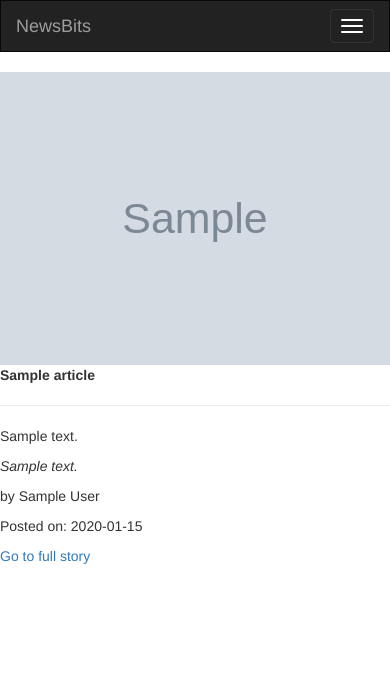
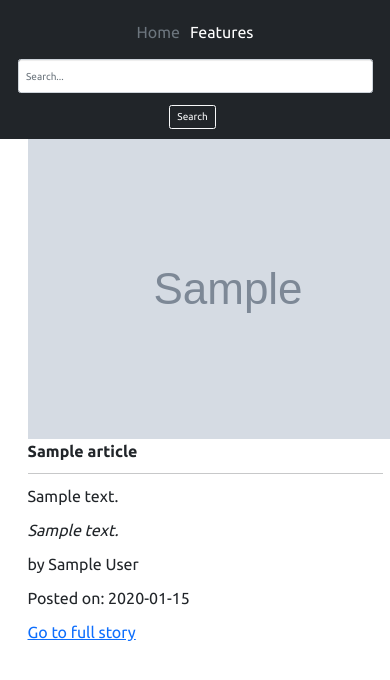
Before and after one commit to Wakarende/NewsBits, a Flask app: template app/templates/articles.html in a window 390 px wide; the page is wider, and only the part inside the window is pictured. Shown: the top 680 px of that part. Run offline with Flask 2, Linux system fonts and the light colour scheme; the template is opened without the code that fills it: most values are stand-ins (such as "Sample title", 1, 10 or a date in 2020); grey boxes marked "Sample" are stand-in pictures; some libraries are stand-ins or nearby versions.

Commit message:
add styling to sources page

```diff
--- a/app/__init__.py
+++ b/app/__init__.py
@@ -18,8 +18,8 @@ def create_app(config_name):
   from .main import main as main_blueprint
   app.register_blueprint(main_blueprint)
 
-  # setting config
-  from .requests import configure_request
+  #setting config
+  from .request import configure_request
   configure_request(app)
 
   return app
--- /dev/null
+++ b/app/static/css/index.css
@@ -0,0 +1,15 @@
+body{
+
+  font-size: medium;
+  font-family: 'Ubuntu',
+    sans-serif;
+}
+.category {
+  border: solid black 1px;
+  padding: 5px;
+}
+
+.index-disp{
+  box-shadow: 0 4px 8px 0 rgba(0, 0, 0, 0.2),
+  0 6px 20px 0 rgba(0, 0, 0, 0.19);
+}
--- a/app/templates/articles.html
+++ b/app/templates/articles.html
@@ -1,49 +1,30 @@
 {% extends 'base.html'%}
+{% import 'macro.html' as macro %}
+<!-- {% import 'macro.html' as macro %}  -->
 <html>
   <head>
     <meta charset="UTF-8">
-    {
+    <link href="https://cdn.jsdelivr.net/npm/bootstrap@5.0.0-beta3/dist/css/bootstrap.min.css" rel="stylesheet"
+  integrity="sha384-eOJMYsd53ii+scO/bJGFsiCZc+5NDVN2yr8+0RDqr0Ql0h+rP48ckxlpbzKgwra6" crossorigin="anonymous">
   </head>
   <body>
     <!-- Content block -->
     {% block content %}
-    <!-- <div class="container">
-    {% for article in articles %}
-      <div class="col-md-4">
-          <img src="{{article.image}}" alt="" class="img-responsive" alt="article image">
-          <h4>{{article.title}}</h4>
-          <p>{{article.author}}</p>
-          <p>{{article.description}}</p>
-          <p>Published on: {{article.publishedAt}}</p>
-          <a href="{{article.url}}" class="card-link">Read Article</a>
+      <!-- {% for article in articles %}
+            <img class="fadeInUp details" src="{{article.image}}" width="100%">
+            <p><strong>{{ article.title }}</strong></p><hr>
+            <p>{{ article.description }}</p>
+              <p><em>{{article.content}}</em></p>
+              <p class="font-weight-normal">by {{article.author}}</p>
+                <p>Posted on: {{article.publishedAt[:10]}}</p>
+              <p><a href="{{ article.url }}">Go to full story</a></p>
+      {% endfor %} -->
+      <div class="container">
+         <ul>
+        {{ macro.displayArticles(article)}}
+      </ul>
       </div>
-    {% endfor %}
-    </div> -->
-    {% for articles_item in articles %}
-     <div class="row" id="article-row">
-        <div class="col-md-5">
-          <img class="fadeInUp details" src="{{articles_item.urlToImage}}" width="100%">
-        </div>
 
-        <div class="col-md-7">
-          <p><strong>{{ articles_item.title }}</strong></p><hr>
-          <p>{{ articles_item.description }}</p>
-          <div id="content-details">
-            <p><em>{{articles_item.content}}</em></p>
-           </div>
-
-          <div class="animated fadeInUp details">
-            {%if articles_item.author%}
-            <p class="font-weight-normal">by {{articles_item.author}}</p>
-            {%endif%}
-            {%if articles_item.publishedAt%}
-              <p>Posted on: {{articles_item.publishedAt[:10]}}</p>
-            {%endif%}
-            <p><a href="{{ articles_item.url }}">Go to full story</a></p>
-          </div>
-        </div>
-      </div>
-        {% endfor %}
     {% endblock %}
   </body>
 </html>
--- a/app/templates/base.html
+++ b/app/templates/base.html
@@ -3,6 +3,16 @@
 <html lang="en">
 <head>
   <meta charset="UTF-8">
+
+  <!-- Styles Block  -->
+  {% block styles%}
+    {{ super() }}
+      <link rel="preconnect" href="https://fonts.gstatic.com">
+      <link href="https://fonts.googleapis.com/css2?family=Ubuntu:wght@300;400;500;700&display=swap" rel="stylesheet">
+      <link href="https://cdn.jsdelivr.net/npm/bootstrap@5.0.0-beta3/dist/css/bootstrap.min.css" rel="stylesheet"
+  integrity="sha384-eOJMYsd53ii+scO/bJGFsiCZc+5NDVN2yr8+0RDqr0Ql0h+rP48ckxlpbzKgwra6" crossorigin="anonymous">
+      <link rel="stylesheet" href="{{url_for('static', filename='css/index.css')}}">
+{% endblock %}
   {% if title %}
   <title> {{ title }}</title>
   {% else %}
@@ -10,6 +20,7 @@
   {% endif %}
 </head>
 <body>
+  <!-- Navbar  -->
 {% block navbar %}
   {% include 'navbar.html' %}
 {% endblock %}
--- a/app/templates/macro.html
+++ b/app/templates/macro.html
@@ -1,14 +1,37 @@
+
 {% macro displayArticleSourceList(source_list) %}
-  {% for source in source_list %}
+<!-- styles block  -->
+  {% for source in source_list%}
   <div class="col-md-4">
-      <h3><a href="{{source.url}}">{{source.name}}</a></h3>
-      <p>{{source.description}}</p>
-      <span>{{source.category}}</span>
-      <p><a href="/articles/{{source.id}}" class="card-link">View Top Articles</a></p><br>
+      <div class="card index-disp" style="width: 30rem; height:20rem; margin-bottom: 40px;">
+        <div class="card-body">
+          <h3><a href="{{source.url}}">{{source.name}}</a></h3>
+          <p>{{source.description}}</p>
+          <span class="category">{{source.category}}</span>
+          <p><a href="/articles/{{source.id}}" class="card-link">View Top Articles</a></p><br>
+        </div>
+      </div>
   </div>
+
   {% endfor %}
 {% endmacro %}
 
+{% macro displayArticles(articles_list) %}
+  {% for article in articles_list %}
+  <div class="row">
+    <div class="col-md-4">
+          <img class="fadeInUp details" src="{{article.image}}">
+          <p><strong>{{ article.title }}</strong></p><hr>
+          <p>{{ article.description }}</p>
+          <p><em>{{article.content}}</em></p>
+          <p class="font-weight-normal">by {{article.author}}</p>
+          <p>Posted on: {{article.publishedAt[:10]}}</p>
+          <p><a href="{{ article.url }}">Go to full story</a></p>
+    </div>
+  </div>
+
+  {% endfor %}
+{% endmacro %}
 <!-- {% macro displayAricles(articles_list) %}
 {% for article in articles_list %}
 <div class="col-md-4">
--- a/app/templates/navbar.html
+++ b/app/templates/navbar.html
@@ -1,11 +1,10 @@
-<!-- <div class="navbar, navbar-header p-3 bg-dark text-white" role="Navigation">
-  <div class="container">
+<header class="p-3 bg-dark text-white navbar-fluid">
+  <div class="container-fluid">
     <div class="d-flex flex-wrap align-items-center justify-content-center justify-content-lg-start">
-      <a href="/" class="d-flex align-items-center mb-2 mb-lg-0 text-white text-decoration-none">
-        NewsBits
-      </a>
+      <a href="/" class="d-flex align-items-center mb-2 mb-lg-0 text-white text-decoration-none"></a>
         <ul class="nav col-12 col-lg-auto me-lg-auto mb-2 justify-content-center mb-md-0">
           <li><a href="#" class="nav-link px-2 text-secondary">Home</a></li>
+          <li><a href="#" class="nav-link px-2 text-white">Features</a></li>
         </ul>
         <form class="col-12 col-lg-auto mb-3 mb-lg-0 me-lg-3">
           <input type="search" class="form-control form-control-dark" placeholder="Search...">
@@ -14,21 +13,5 @@
           <button type="button" class="btn btn-outline-light me-2">Search</button>
         </div>
     </div>
-  </div> -->
-<div class="navbar navbar-inverse" role="navigation">
-  <div class="container-fluid">
-      <div class="navbar-header">
-        <button type="button" class="navbar-toggle" data-toggle="collapse" data-target=".navbar-collapse">
-          <span class="sr-only">Toggle navigation</span>
-          <span class="icon-bar"></span>
-          <span class="icon-bar"></span>
-          <span class="icon-bar"></span>
-        </button>
-          <a class="navbar-brand" href="/"> NewsBits</a>
   </div>
-      <div class="navbar-collapse collapse">
-        <ul class="nav navbar-nav">
-          <li><a href="/">Home</a></li>
-      </div>
-  </div>
-</div>
+</header>
--- a/config.py
+++ b/config.py
@@ -7,7 +7,10 @@ class Config:
   # NEWS_API_BASE_URL = 'https://newsapi.org/v2/sources?apiKey=NEWS_API_KEY'
   # NEWS_API_BASE_URL = 'https://newsapi.org/v2/sources?apiKey=256d91dfd02f4e82a29bd3ad22a4b56b'
   NEWS_API_BASE_URL = 'https://newsapi.org/v2/sources?language=en&category={}&apiKey={}'
-  NEWS_API_TOP_STORIES_URL = 'http://newsapi.org/v2/top-headlines?sources={}&apiKey={}'
+  NEWS_API_TOP_STORIES_URL = 'https://newsapi.org/v2/top-headlines?language=en&pageSize={}&apiKey={}'
+  NEWS_API_KEY = os.environ.get('NEWS_API_KEY')
+  # NEWS_API_TOP_STORIES_URL = 'https://newsapi.org/v2/everything?sources={}&apiKey={}'
+
 
 class ProdConfig(Config):
   """
--- a/instance/config.py
+++ b/instance/config.py
@@ -1,2 +1,3 @@
 # NEWS_API_KEY = '256d91dfd02f4e82a29bd3ad22a4b56b'
-NEWS_API_KEY = 'b6bfd2c5c64342e5965690e7cd88308d'
+# NEWS_API_KEY = 'b6bfd2c5c64342e5965690e7cd88308d'
+NEWS_API_KEY = '43149e00328c4afdb3a2f83f03cd93ad'
```
Also changed, not shown: app/main/views.py (+5 -5 lines), app/request.py (+7 -7 lines), app/templates/index.html (+8 -37 lines), app/static/css/base.css (added), app/static/macro.css (added), 1 other file. Lines whose indentation alone changed are shown as unchanged.
